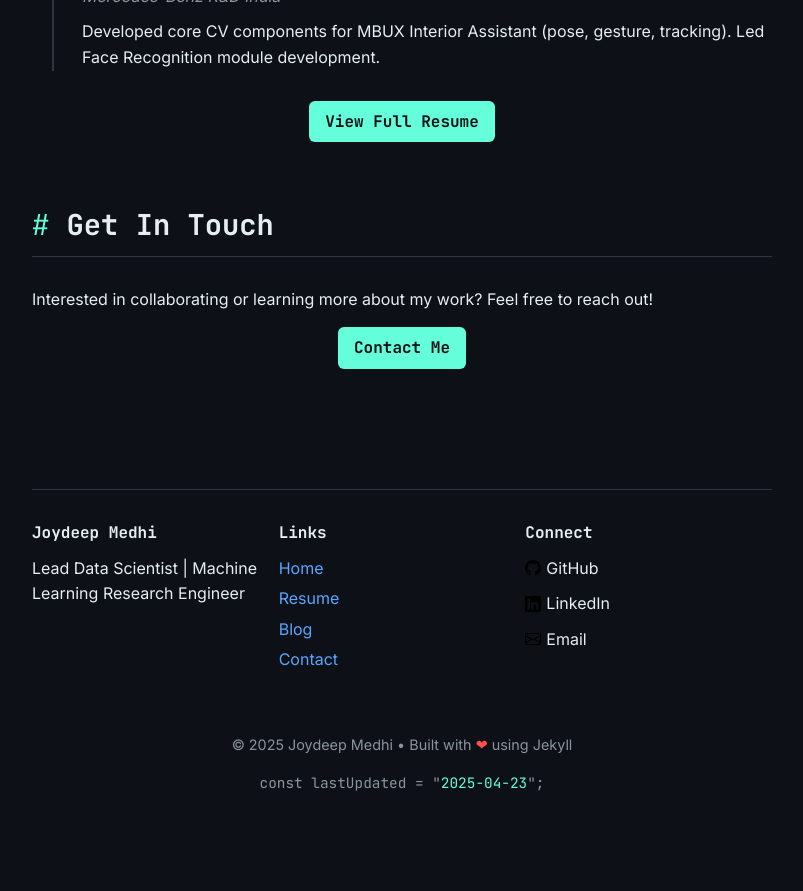
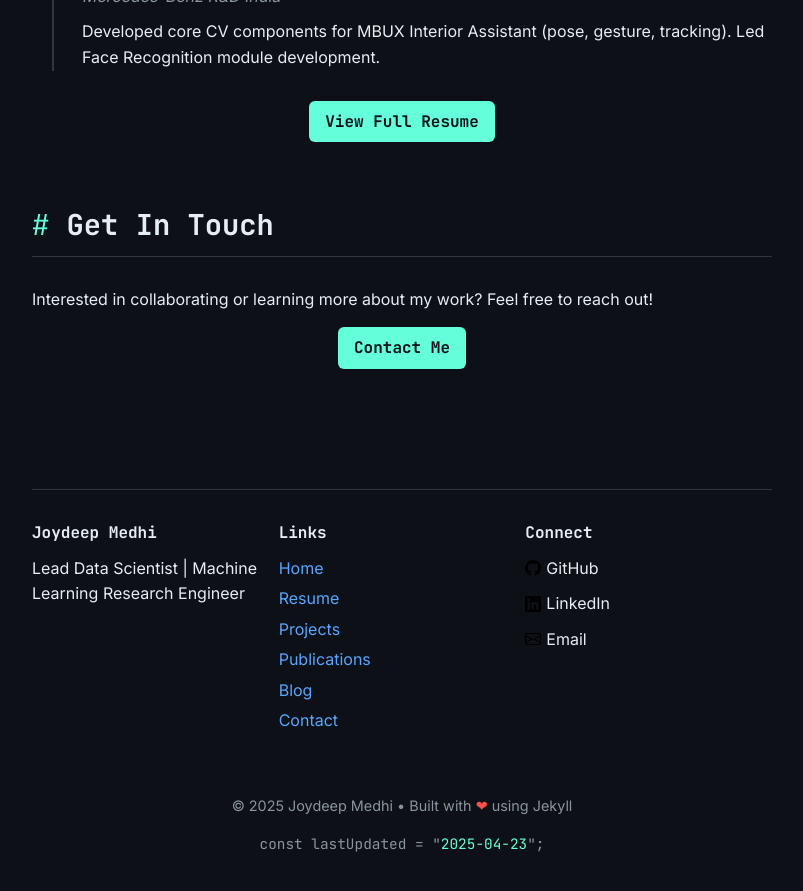
Before and after one commit to joydeepmedhi/joydeepmedhi.github.io, a Jekyll site: the page built from index.md, in a window 1280 px wide and 900 px high, scrolled down 1969 px. Shown: the top 891 px of the window, without its empty margins (238-1041 px from the left). Built offline with Jekyll 4.4.1, drawn with Linux system fonts in a browser that asks for light colours; before the commit the page ends 2808 px from its top, so only the background shows below that.

Commit message:
fix: Update config URL and footer links

```diff
--- a/_config.yml
+++ b/_config.yml
@@ -3,7 +3,7 @@ description: Lead Data Scientist | Machine Learning Research Engineer
 author: Joydeep Medhi
 email: medhijoydeep@gmail.com
 baseurl: "" # the subpath of your site, e.g. /blog
-url: "" # the base hostname & protocol for your site, e.g. http://example.com
+url: "https://joydeepmedhi.github.io" # the base hostname & protocol for your site
 phone: "+91 8802207985"
 location: "Bengaluru - 560066, INDIA"
 
--- a/_includes/footer.html
+++ b/_includes/footer.html
@@ -11,6 +11,8 @@
         <ul class="footer-links">
           <li><a href="{{ '/' | relative_url }}">Home</a></li>
           <li><a href="{{ '/resume/' | relative_url }}">Resume</a></li>
+          <li><a href="{{ '/projects/' | relative_url }}">Projects</a></li>
+          <li><a href="{{ '/publications/' | relative_url }}">Publications</a></li>
           <li><a href="{{ '/blog/' | relative_url }}">Blog</a></li>
           <li><a href="{{ '/contact/' | relative_url }}">Contact</a></li>
         </ul>
```
